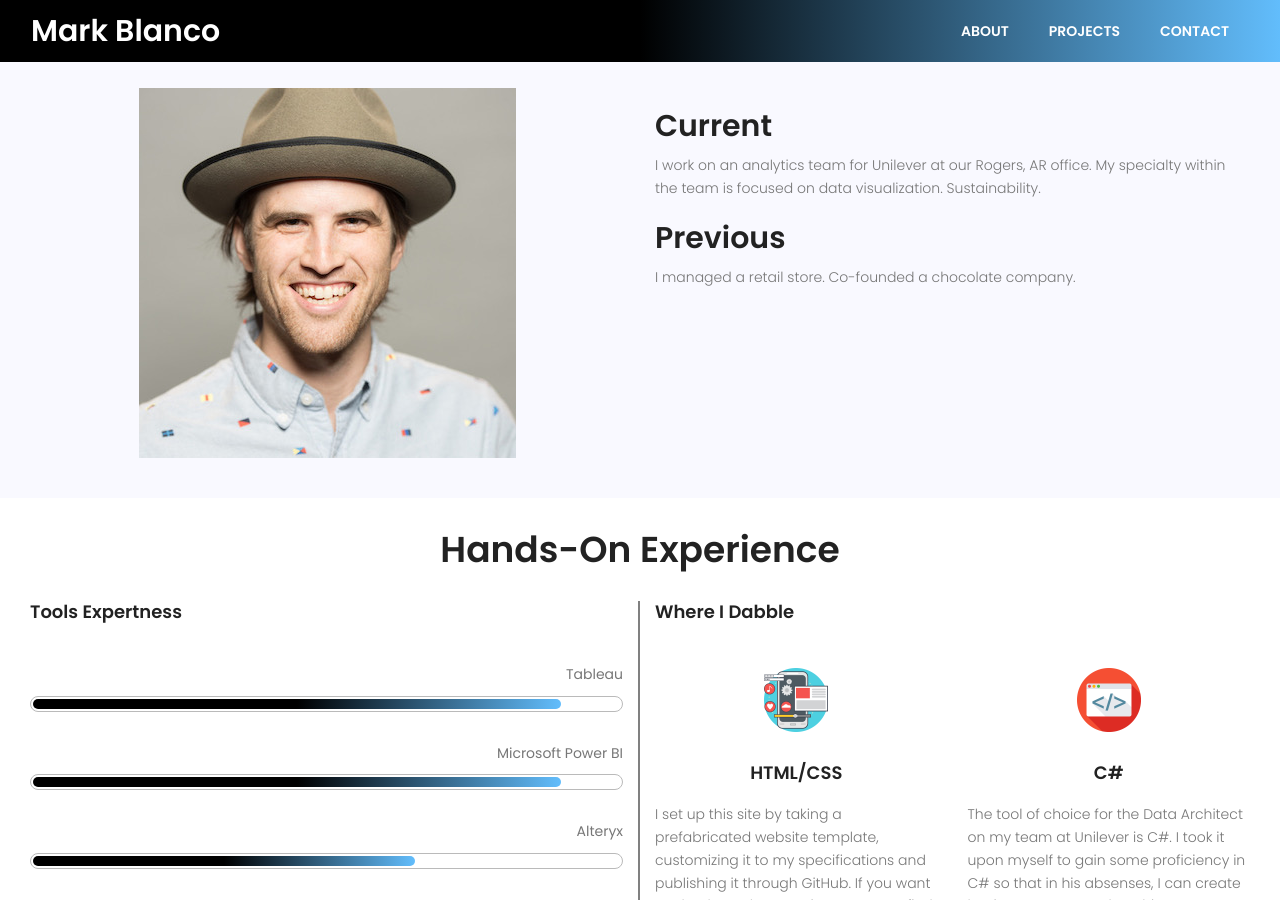
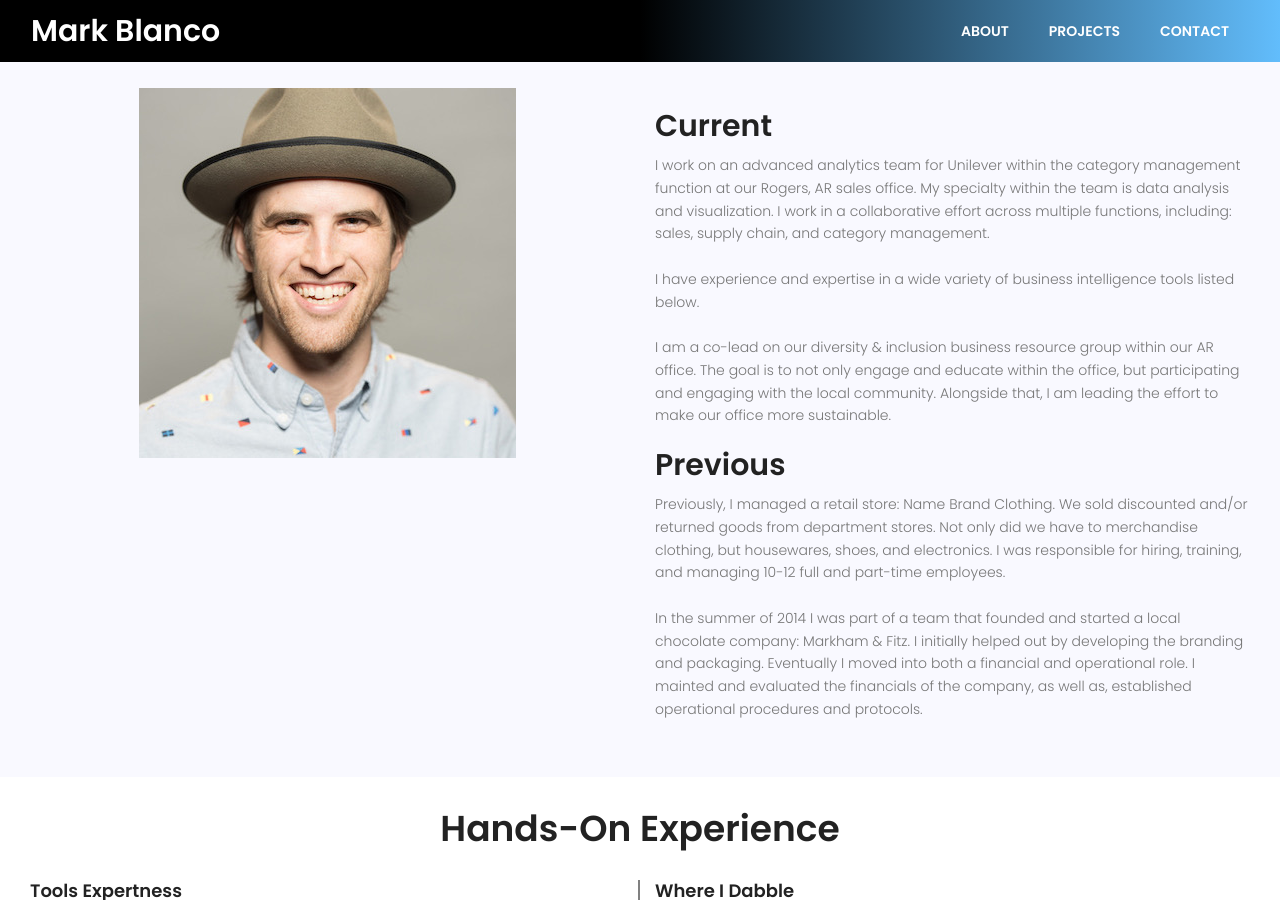
Before and after one commit to boombranco/boombranco.github.io, a Jekyll site: the page about.html, which Jekyll copies as it is, in a window 1280 px wide and 900 px high. Built offline with Jekyll 4.4.1, drawn with Linux system fonts in a browser that asks for light colours; nearby versions of some CDN libraries.

Commit message:
updating my current and previous work experience

```diff
--- a/about.html
+++ b/about.html
@@ -91,11 +91,24 @@
           <div class="col-lg-6 about-left">
             <div class="title text-left">
               <h2 class="mb-10 mt-20">Current</h2>
-              <p>I work on an analytics team for Unilever at our Rogers, AR office. My specialty within the team is focused on data visualization. Sustainability. </p>
+              <p>
+                I work on an advanced analytics team for Unilever within the category management function at our Rogers, AR sales office. My specialty within the team is data analysis and visualization. I work in a collaborative effort across multiple functions, including: sales, supply chain, and category management.
+                <br>
+                <br>
+                I have experience and expertise in a wide variety of business intelligence tools listed below.
+                <br>
+                <br>
+                I am a co-lead on our diversity & inclusion business resource group within our AR office. The goal is to not only engage and educate within the office, but participating and engaging with the local community. Alongside that, I am leading the effort to make our office more sustainable.
+              </p>
             </div>
             <div class="title text-left">
               <h2 class="mb-10 mt-20">Previous</h2>
-              <p>I managed a retail store. Co-founded a chocolate company. </p>
+              <p>
+                Previously, I managed a retail store: Name Brand Clothing. We sold discounted and/or returned goods from department stores. Not only did we have to merchandise clothing, but housewares, shoes, and electronics. I was responsible for hiring, training, and managing 10-12 full and part-time employees.
+              <br>
+              <br>
+                In the summer of 2014 I was part of a team that founded and started a local chocolate company: Markham & Fitz. I initially helped out by developing the branding and packaging. Eventually I moved into both a financial and operational role. I mainted and evaluated the financials of the company, as well as, established operational procedures and protocols.
+              </p>
             </div>
           </div>
         </div>
```
